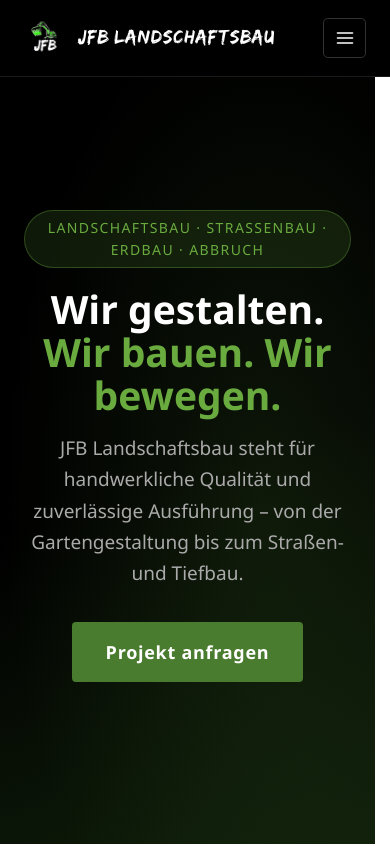
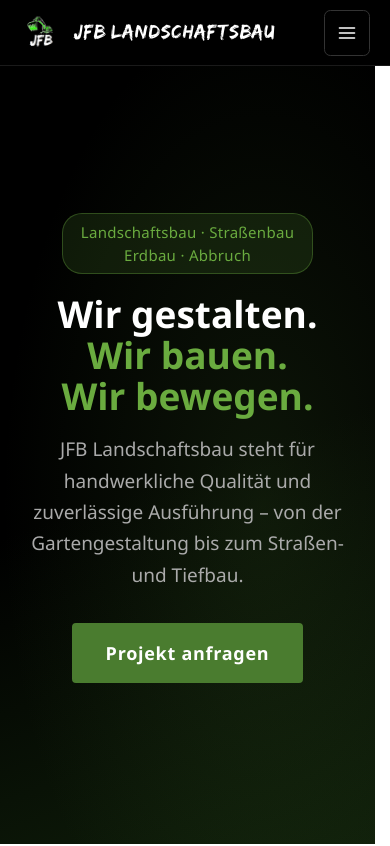
Before and after one commit to sebutd/jfb, a plain HTML site: page index.html in a window 390 px wide. Shown: the top 846 px of the page. Drawn offline with Linux system fonts and the light colour scheme.

Commit message:
Kopfbereich: Überlappung behoben, saubere Umbrüche, Tablet-Ansicht
- Schriftzug „JFB Landschaftsbau“ überlappte auf kleinen Handys das Menü-Symbol
- Überschrift bricht satzweise um („Wir bauen.“ / „Wir bewegen.“) statt „Wir / bewegen.“
- Leistungs-Leiste am Handy zweizeilig in normaler Schreibweise statt 3–4 Zeilen Großbuchstaben
- Navigation am Handy niedriger (66 statt 77px), Menü-Button 46×46px
- iPhone SE: Button „Projekt anfragen“ vollständig im ersten Bildschirm
- Tablet: Startbereich max. 760px hoch, zweiter Button sichtbar
- Desktop: Leistungs-Leiste etwas größer (13px)

Co-Authored-By: Claude Opus 5.5 <noreply@anthropic.com>
Claude-Session: https://claude.ai/code/session_01DXUMN3Dwm3MS3zfQZUuWAu

```diff
--- a/index.html
+++ b/index.html
@@ -88,12 +88,14 @@ nav{
   border-bottom:1px solid #1a1a1a;
 }
 .nav-logo{display:flex;align-items:center;gap:.6rem;min-width:0;}
+nav{gap:.75rem;}
 .nav-logo img{height:48px;width:48px;flex-shrink:0;}
 .nav-logo span{color:#fff;font-family:'Edo',sans-serif;font-size:1.2rem;letter-spacing:.04em;white-space:nowrap;}
 .nav-links{display:flex;gap:1.5rem;flex-shrink:0;}
 .nav-links a{color:#ccc;font-size:.85rem;letter-spacing:.03em;transition:color .2s;}
 .nav-links a:hover{color:var(--green-light);}
-.nav-toggle{display:none;background:none;border:1px solid #333;border-radius:.3rem;padding:.55rem .65rem;cursor:pointer;color:#fff;flex-shrink:0;}
+.nav-toggle{display:none;background:none;border:1px solid #333;border-radius:.4rem;width:46px;height:46px;padding:0;cursor:pointer;color:#fff;flex-shrink:0;}
+.nav-toggle svg{margin:auto;}
 .nav-toggle svg{display:block;}
 .nav-toggle .icon-close{display:none;}
 .nav-toggle[aria-expanded="true"] .icon-menu{display:none;}
@@ -120,10 +122,12 @@ h2{font-size:clamp(1.5rem,5vw,2.4rem);font-weight:700;line-height:1.2;margin-bot
 }
 #hero::before{content:'';position:absolute;inset:0;background:radial-gradient(ellipse at 70% 60%,rgba(74,124,47,.18) 0%,transparent 70%);}
 .hero-content{position:relative;z-index:1;max-width:680px;width:100%;}
-.hero-badge{display:inline-block;background:rgba(74,124,47,.2);border:1px solid rgba(106,171,63,.35);color:var(--green-light);font-size:.75rem;letter-spacing:.1em;text-transform:uppercase;padding:.35rem 1rem;border-radius:2rem;margin-bottom:1.25rem;}
+.hero-badge{display:inline-block;background:rgba(74,124,47,.2);border:1px solid rgba(106,171,63,.35);color:var(--green-light);font-size:.8125rem;letter-spacing:.1em;text-transform:uppercase;padding:.4rem 1.1rem;border-radius:2rem;margin-bottom:1.25rem;}
+.hero-badge span{white-space:nowrap;}
+.nw{white-space:nowrap;}
 h1{font-size:clamp(2rem,7vw,3.8rem);font-weight:700;color:#fff;line-height:1.1;margin-bottom:1rem;}
-h1 span{color:var(--green-light);}
-.hero-sub{font-size:clamp(.95rem,3vw,1.1rem);color:#aaa;line-height:1.7;margin-bottom:2rem;max-width:520px;margin-left:auto;margin-right:auto;}
+h1 .gruen{color:var(--green-light);}
+.hero-sub{text-wrap:pretty;font-size:clamp(1rem,3vw,1.15rem);color:#aaa;line-height:1.7;margin-bottom:2rem;max-width:520px;margin-left:auto;margin-right:auto;}
 .hero-btns{display:flex;gap:.75rem;justify-content:center;flex-wrap:wrap;}
 .btn{display:inline-block;padding:.85rem 1.75rem;border-radius:.25rem;font-size:.9rem;font-weight:600;letter-spacing:.04em;cursor:pointer;transition:all .2s;text-align:center;}
 .btn-green{background:var(--green);color:#fff;border:2px solid var(--green);}
@@ -319,13 +323,15 @@ footer p+p{margin-top:.5rem;}
   .ueber-visual{min-height:200px;}
   .leistungen-grid{grid-template-columns:1fr;}
   .kontakt-wrap{grid-template-columns:1fr;gap:2.5rem;}
-  .hero-btns .btn-outline{display:none;}
   #ov-track img{height:min(62svh,700px);}
 
   /* größere Schrift: Fließtext mindestens 16px */
   .section-label{font-size:.875rem;}
   h2{font-size:clamp(1.75rem,7.5vw,2.4rem);}
-  .hero-badge{font-size:.875rem;line-height:1.6;}
+  nav{padding:.6rem 1.25rem;}
+  #hero{padding:6.25rem 1.25rem 3rem;}
+  .hero-badge{font-size:.9375rem;line-height:1.5;text-transform:none;letter-spacing:.02em;padding:.45rem 1.1rem;border-radius:1.25rem;}
+  h1{margin-bottom:1.1rem;}
   .hero-sub{font-size:1.1875rem;line-height:1.65;}
   .btn{font-size:1.125rem;padding:1rem 2rem;}
   .ueber-text p{font-size:1.125rem;line-height:1.7;}
@@ -363,10 +369,25 @@ footer p+p{margin-top:.5rem;}
   #ov-info p{font-size:1.0625rem;}
   #ov-count{font-size:.9375rem;}
 }
+@media(min-width:561px) and (max-width:1023px){
+  #hero{min-height:min(100svh,760px);}
+}
+@media(max-width:560px){
+  .hero-btns .btn-outline{display:none;}
+  .hero-badge .sep{display:none;}
+  .hero-badge span{display:block;}
+}
 @media(max-width:480px){
-  .nav-logo span{font-size:1.05rem;}
+  .nav-logo span{font-size:clamp(.875rem,4.4vw,1.1rem);}
   .nav-logo img{height:44px;width:44px;}
-  h1{font-size:clamp(2.1rem,10vw,2.6rem);}
+  h1{font-size:clamp(1.9rem,9.5vw,2.6rem);}
+}
+@media(max-width:360px){
+  nav{padding:.55rem 1rem;}
+  .nav-logo{gap:.45rem;}
+  .nav-logo img{height:40px;width:40px;}
+  #hero{padding:5.75rem 1rem 2.5rem;}
+  .hero-sub{font-size:1.0625rem;margin-bottom:1.5rem;}
 }
 </style>
 </head>
@@ -400,8 +421,8 @@ footer p+p{margin-top:.5rem;}
 <!-- HERO -->
 <section id="hero">
   <div class="hero-content">
-    <div class="hero-badge">Landschaftsbau · Straßenbau · Erdbau · Abbruch</div>
-    <h1>Wir gestalten.<br><span>Wir bauen. Wir bewegen.</span></h1>
+    <div class="hero-badge"><span>Landschaftsbau · Straßenbau</span><span class="sep" aria-hidden="true"> · </span><span>Erdbau · Abbruch</span></div>
+    <h1><span class="nw">Wir gestalten.</span><br><span class="gruen"><span class="nw">Wir bauen.</span> <span class="nw">Wir bewegen.</span></span></h1>
     <p class="hero-sub">JFB Landschaftsbau steht für handwerkliche Qualität und zuverlässige Ausführung – von der Gartengestaltung bis zum Straßen- und Tiefbau.</p>
     <div class="hero-btns">
       <a href="#kontakt" class="btn btn-green">Projekt anfragen</a>
```
